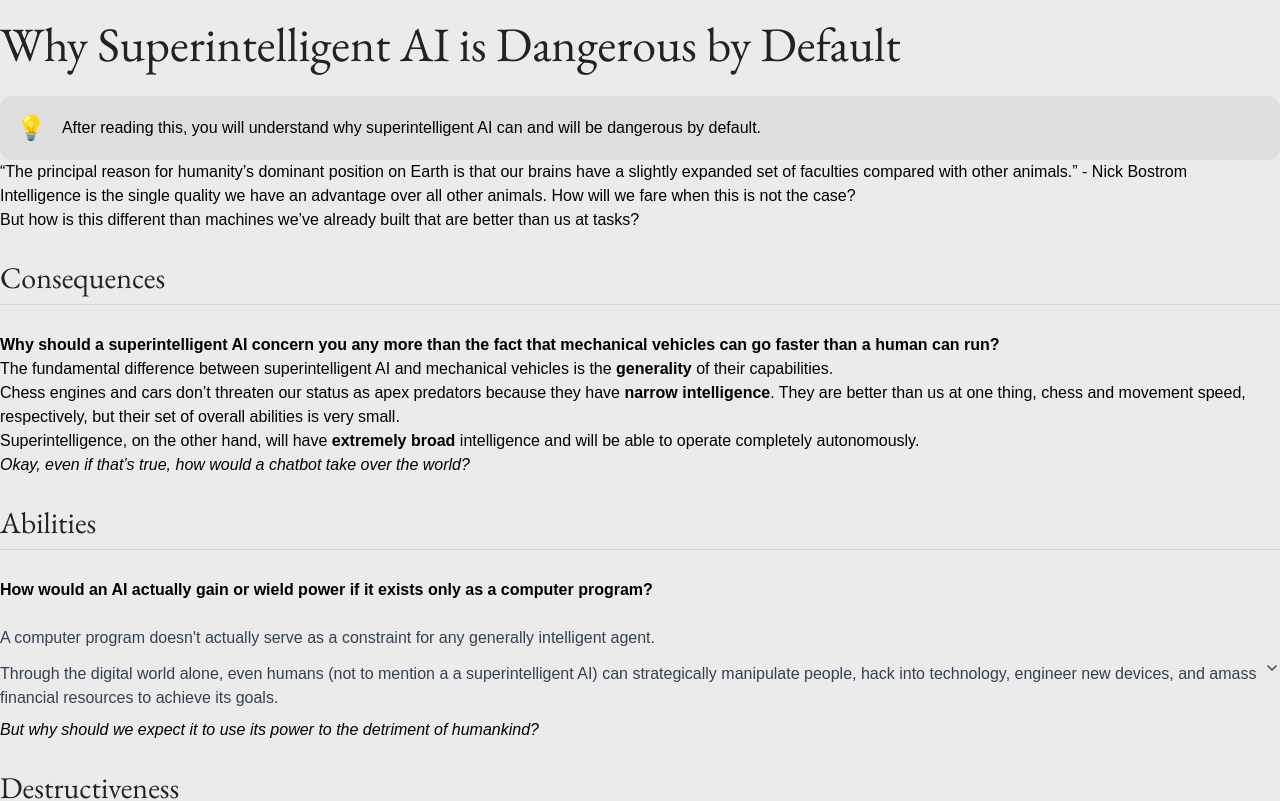
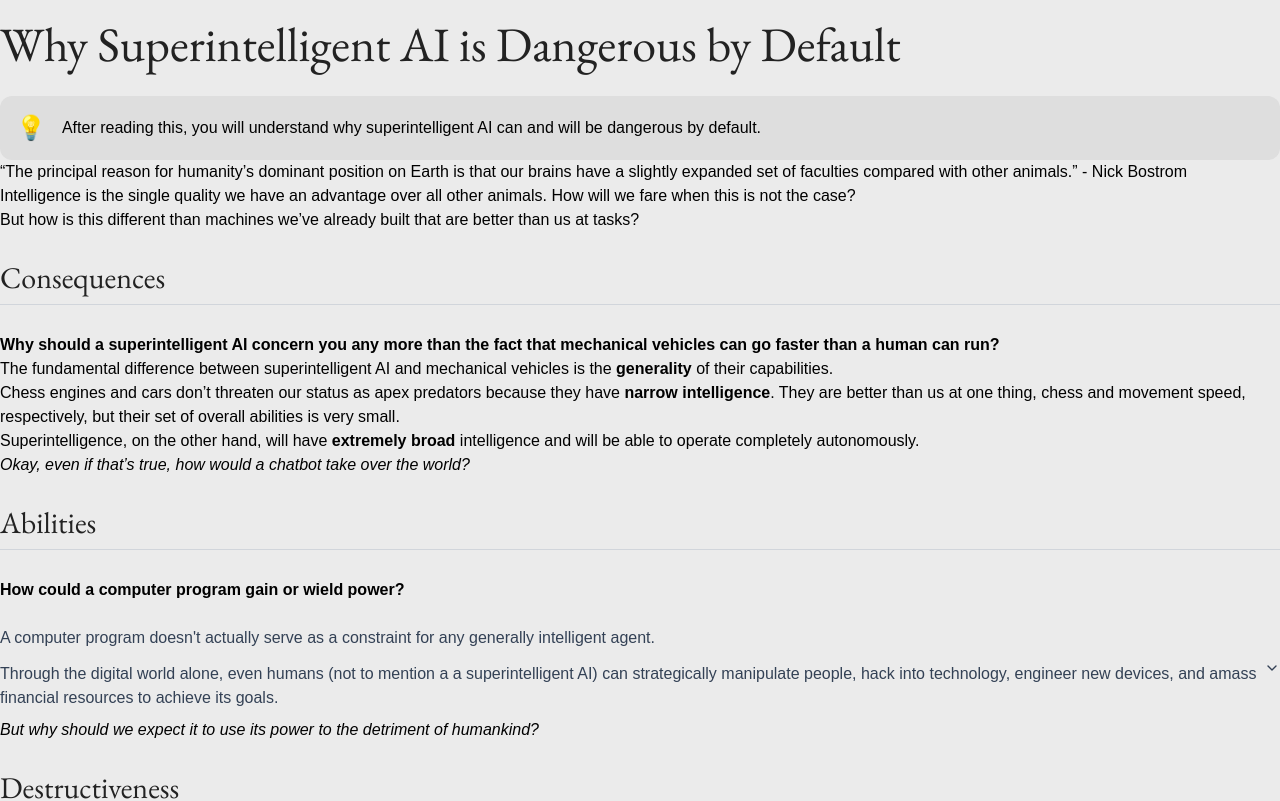
Before and after one commit to masonwang025/alignment-guide, a Next.js app: page /why-alignment/default-dangerous in a window 1280 px wide. Shown: the top 801 px of the page. Built offline with nearby package versions, Linux system fonts and the light colour scheme.

Commit message:
add sources and resources to why is alignment difficult

```diff
--- a/src/pages/why-alignment/default-dangerous.mdx
+++ b/src/pages/why-alignment/default-dangerous.mdx
@@ -26,7 +26,7 @@ _Okay, even if that’s true, how would a chatbot take over the world?_
 
 ## Abilities
 
-<p><span className="font-bold">How would an AI actually gain or wield power if it exists only as a computer program?</span></p>
+<p><span className="font-bold">How could a computer program gain or wield power?</span></p>
 
 <Toggle
     title={
--- a/src/pages/why-alignment/our-opportunity.mdx
+++ b/src/pages/why-alignment/our-opportunity.mdx
@@ -6,7 +6,7 @@ import CustomAlert from "@/components/elements/CustomAlert";
 <Promise>
 How do we, humans, actually go about aligning an intelligence far superior to our own?
 
-**Promise: After reading this, you will know actionable next steps we can take to align superintelligence.**
+**After reading this, you will know actionable next steps we can take to align superintelligence.**
 
 </Promise>
 
--- a/src/pages/why-alignment/why-alignment-is-difficult.mdx
+++ b/src/pages/why-alignment/why-alignment-is-difficult.mdx
@@ -77,3 +77,8 @@ Today’s language models can be considered the “babies.” The superintellige
 </Toggle>
 
 We also **may only get one shot** (<LinkBadge text="Why this is urgent" link="/why-alignment/why-this-is-urgent" />).
+
+<Toggle title="Sources and resources" className="px-4 bg-accent-400 rounded-xl">
+1. The next read we recommend is Leopold Aschenbrenner's essay on [Superalignment](https://situational-awareness.ai/superalignment/), where he dives deep into the the unsolved technical problem of reliably controlling AI smarter than us.
+2. The chart, teacup example, and general framing above comes from Robert Mile's [Intro to AI Safety](https://www.youtube.com/watch?v=pYXy-A4siMw).
+</Toggle>
```
